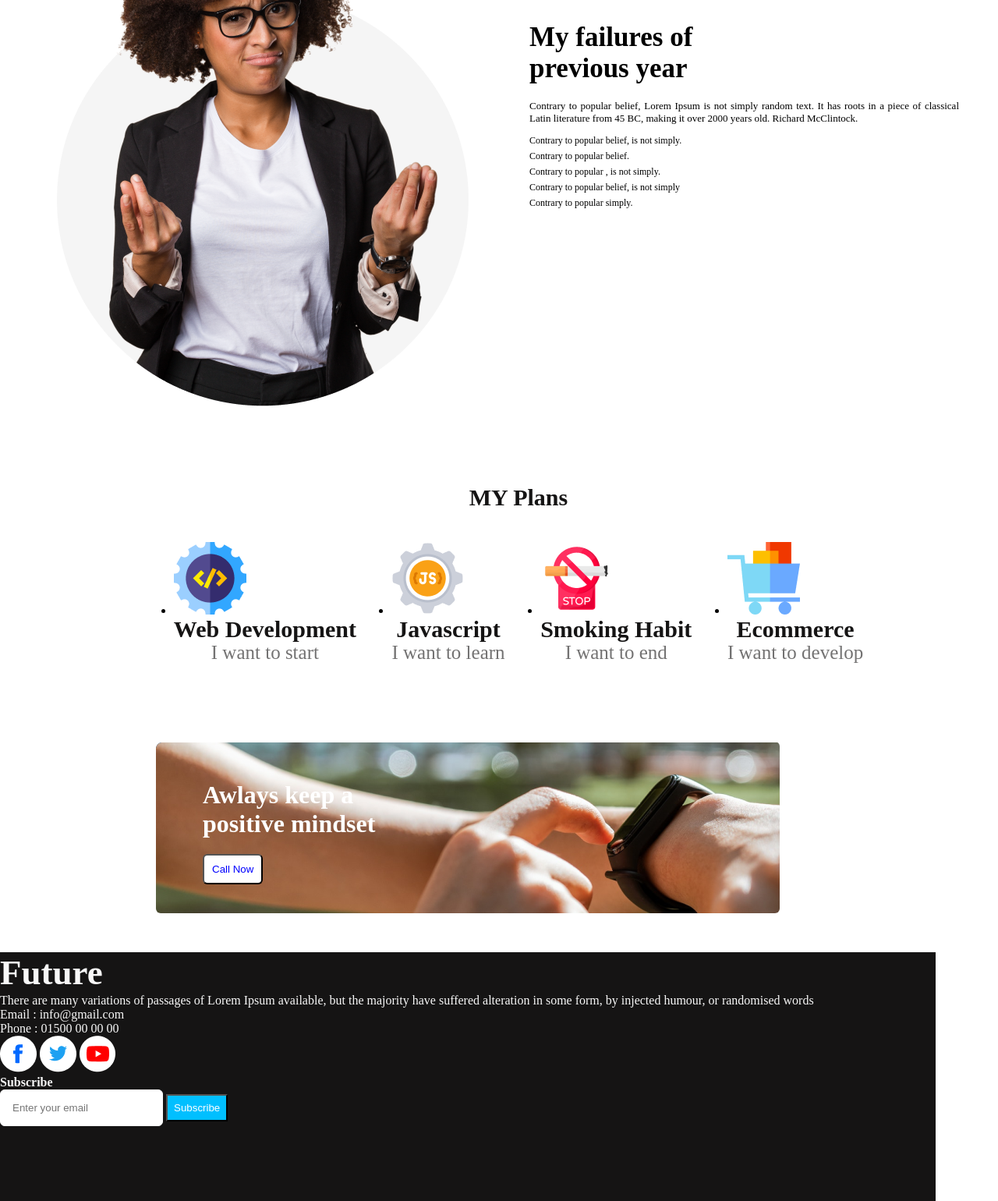
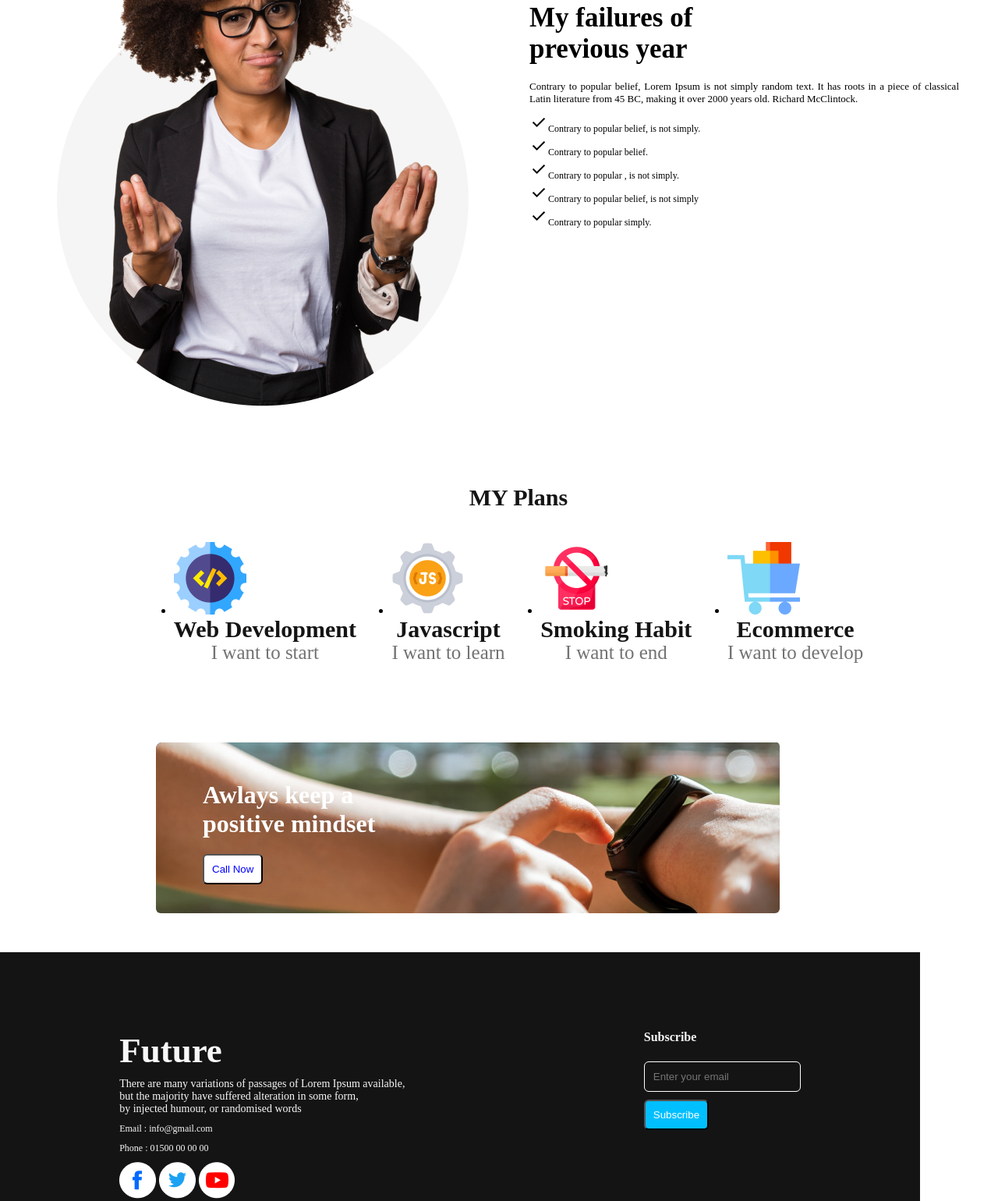
Before and after one commit to MDALAMINPRO/assignment1, a plain HTML site: page index.html in a window 1280 px wide. Shown: the part 1093-2633 px from the top of the page at 78% size. Drawn offline with nearby package versions, Linux system fonts and the light colour scheme.

Commit message:
full apdate

```diff
--- a/index.html
+++ b/index.html
@@ -6,6 +6,7 @@
     <meta http-equiv="X-UA-Compatible" content="IE=edge">
     <meta name="viewport" content="width=device-width, initial-scale=1.0">
     <title>Assignment One</title>
+    <link rel="stylesheet" href="https://fonts.googleapis.com/css2?family=Material+Symbols+Outlined:opsz,wght,FILL,GRAD@20..48,100..700,0..1,-50..200" />
     <link rel="stylesheet" href="style.css">
 </head>
 
@@ -23,12 +24,22 @@
                 <br>previous year</h1>
             <p class="part-2-description">Contrary to popular belief, Lorem Ipsum is not simply random text. It has roots in a piece of classical Latin literature from 45 BC, making it over 2000 years old. Richard McClintock.</p>
             <span class="part-2-list">
-            <p>Contrary to popular belief, is not simply.</p>
-            <p>Contrary to popular belief.</p>
-            <p>Contrary to popular , is not simply.</p>
-            <p>Contrary to popular belief, is not simply</p>
-            <p>Contrary to popular simply.</p>
-        </span>
+            <p><span class="material-symbols-outlined">
+                check
+                </span>Contrary to popular belief, is not simply.</p>
+            <p><span class="material-symbols-outlined">
+                check
+                </span>Contrary to popular belief.</p>
+            <p><span class="material-symbols-outlined">
+                check
+                </span>Contrary to popular , is not simply.</p>
+            <p><span class="material-symbols-outlined">
+                check
+                </span>Contrary to popular belief, is not simply</p>
+            <p><span class="material-symbols-outlined">
+                check
+                </span>Contrary to popular simply.</p>
+            </span>
         </div>
     </div>
     <div class="part-3">
@@ -70,17 +81,17 @@
 
         <div class="part-5-left">
             <h2 class="part-5-title">Future</h2>
-            <p>There are many variations of passages of Lorem Ipsum available, but the majority have suffered alteration in some form, by injected humour, or randomised words</p>
-            <p>Email : info@gmail.com</p>
-            <p>Phone : 01500 00 00 00</p>
+            <p class="part-5-description">There are many variations of passages of Lorem Ipsum available, <br> but the majority have suffered alteration in some form, <br> by injected humour, or randomised words</p>
+            <p class="part-5-email">Email : info@gmail.com</p>
+            <p class="part-5-phn">Phone : 01500 00 00 00</p>
             <img src="/Images/new-year-new-me-main/images/icons/fb.png" alt="">
             <img src="/Images/new-year-new-me-main/images/icons/twitter.png" alt="">
             <img src="/Images/new-year-new-me-main/images/icons/youtube.png" alt="">
         </div>
         <div class="part-5-right">
-            <h4>Subscribe</h4>
+            <h4 class="part-5-title-sub">Subscribe</h4>
             <form action="">
-                <input class="part-5-input" type="email" placeholder="Enter your email">
+                <input class="part-5-input" type="email" placeholder="Enter your email"><br>
                 <button class="part-5-btn">Subscribe</button>
             </form>
         </div>
--- a/style.css
+++ b/style.css
@@ -133,18 +133,19 @@
                     }
 
                     .part-5 {
-                    width: 1200px;
+                        width: 1180px;
                         height: 400px;
                         background-color: #151414;
                         background-size: cover;
                         color: #F8F8F8;
                         display: flexbox;
                         justify-content: center;
+                        display: flex;
+                        justify-content: space-around;
                     }
 
                     .part-5-left {
-                    /* display: flex; */
-                    justify-content: space-between;
+                        margin: 100px;
                     }
 
                     .part-5-title {
@@ -152,16 +153,50 @@
                         font-weight: 700;
                         font-size: 45px;
                         line-height: 53px;
+                        margin-bottom: 8px;
                     }
 
                     .part-5-input {
-                    padding: 15px;
+                        padding: 11px;
                         border: 1px solid #ffffff;
+                        border-radius: 6px;
+                        background-color: #151414;
+                        margin-bottom: 10px;
+                    }
+
+                    .part-5-btn {
+                        padding: 10px;
+                        background-color: deepskyblue;
+                        color: #ffffff;
                         border-radius: 6px;
                     }
 
-                .part-5-btn {
-                    padding: 8px;
-                    background-color: deepskyblue;
-                    color: #ffffff;
+                    .part-5-right {
+                        margin: 100px;
                     }
+
+                    .part-5-title-sub {
+                        margin-bottom: 22px;
+                    }
+
+                    .part-5-description {
+                        font-weight: 400;
+                        font-size: 14px;
+                        margin-bottom: 10px;
+                    }
+
+                    .part-5-email {
+                        margin-bottom: 10px;
+                        font-weight: 300;
+                        font-size: 12px;
+                    }
+
+                    .part-5-phn {
+                        margin-bottom: 10px;
+                        font-weight: 300;
+                        font-size: 12px;
+                    }
+
+                    .part-3-img-description li {
+                        text-decoration: none;
+                    }
```
Lines whose indentation alone changed are shown as unchanged.
